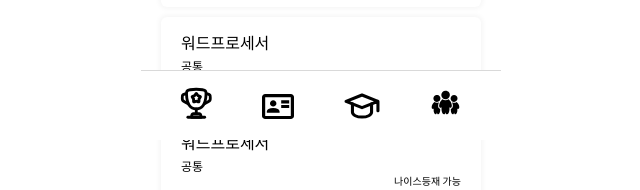
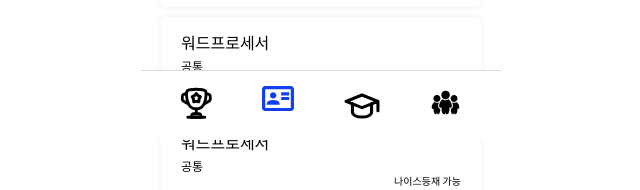
Before and after one commit to 2024Narsha/NARSHA-WEB, a React (Vite) app: page /license in a window 1280 px wide. Shown: the part 660-850 px from the top of the page, without its empty margins (319-959 px from the left). Built offline with nearby package versions, Linux system fonts and the light colour scheme.

Commit message:
Footer & Header 오류 수정 및 app.tsx에 기본적으로 불러오도록 설정

```diff
--- a/src/App.tsx
+++ b/src/App.tsx
@@ -10,10 +10,14 @@ import CategoryList from './pages/CategoryList/CategoryList';
 import CategoryResults from "./pages/CategoryResults/CategoryResults";
 import StartPage from "./pages/StartPage";
 
+import Header from "./components/Header/Header";
+import Footer from "./components/Footer/Footer";
+import { Outlet } from "react-router-dom";
 
 const App = () => {
   return (
     <BrowserRouter>
+      <Header />
       <Routes>
         <Route path="/" element={<Main />} />
         <Route path="/contests" element={<div>test 12234</div>} />
@@ -26,9 +30,9 @@ const App = () => {
         <Route path="/category-results" element={<CategoryResults />} />
         <Route path="/post-detail" element={<PostDetail />} />
         <Route path="/start-page" element={<StartPage />} />
-
-        <Route path="/previewList" element={<PreviewList />} /> {/* 이거 삭제해야 함 */}
+        <Route path="/" element={<Outlet />} />
       </Routes>
+      <Footer />
     </BrowserRouter>
   );
 }
--- a/src/components/Footer/Footer.tsx
+++ b/src/components/Footer/Footer.tsx
@@ -1,22 +1,16 @@
-import React, { useState } from 'react';
-import { useNavigate } from 'react-router-dom';
+import React from 'react';
+import { useNavigate, useMatch } from 'react-router-dom';
 import './Footer.css';
 
 const Footer = () => {
-  const [selectedIndex, setSelectedIndex] = useState<number | null>(null); // 초기값을 null로 설정
   const navigate = useNavigate();
 
-  const handleImageClick = (index: number) => {
-    setSelectedIndex(index);
+  const isHome = useMatch('/');
+  const isLicense = useMatch('/license');
 
-    if (index === 0) {
-      navigate('/');
-    } else if (index === 1) {
-      navigate('/license');
-    } else if (index === 2) {
-
-    } else if (index === 3) {
-
+  const handleImageClick = (path: string) => {
+    if (path) {
+      navigate(path);
     }
   };
 
@@ -26,26 +20,26 @@ const Footer = () => {
         <img
           src={`/contest.svg`}
           alt="대회"
-          className={`footer-icon ${selectedIndex === 0 ? 'selected' : ''}`}
-          onClick={() => handleImageClick(0)}
+          className={`footer-icon ${isHome ? 'selected' : ''}`}
+          onClick={() => handleImageClick('/')}
         />
         <img
           src={`/certificate.svg`}
           alt="자격증"
-          className={`footer-icon ${selectedIndex === 1 ? 'selected' : ''}`}
-          onClick={() => handleImageClick(1)}
+          className={`footer-icon ${isLicense ? 'selected' : ''}`}
+          onClick={() => handleImageClick('/license')}
         />
         <img
           src={`/service.svg`}
           alt="봉사활동"
-          className={`footer-icon large ${selectedIndex === 2 ? 'selected' : ''}`}
-          onClick={() => handleImageClick(2)}
+          className={`footer-icon large`}
+          onClick={() => {}}
         />
         <img
           src={`/people.svg`}
           alt="학교생활"
-          className={`footer-icon ${selectedIndex === 3 ? 'selected' : ''}`}
-          onClick={() => handleImageClick(3)}
+          className={`footer-icon`}
+          onClick={() => {}}
         />
       </div>
     </div>
--- a/src/components/Header/Header.css
+++ b/src/components/Header/Header.css
@@ -1,30 +1,25 @@
-.header {
-  width: 360px;
-  display: grid; /* grid 사용 */
-  height: 47px; /* 화면 전체 높이를 사용 (선택적) */
-  justify-items: center; /* 수평 가운데 정렬 */
-}
-
 .header-2 {
   position: fixed;
-  /* top: 0; */
   background-color: #1B3DEA;
   width: 100%;
-  max-width: 360px;
-  max-height: 47px;
-  margin-left: auto;
-  margin-right: auto;
-  /* box-shadow: 0 2px 5px rgba(0, 0, 0, 0.1); 그림자 효과 */
+  max-width: 360px;  /* 최대 너비를 360px로 설정 */
+  height: 47px; /* 높이 설정 */
+  margin-left: auto;  /* 좌측 여백을 자동으로 설정 */
+  margin-right: auto; /* 우측 여백을 자동으로 설정 */
   padding: 10px;  /* 여백 추가 */
   display: flex;
-  align-items: center; /* 수직 중앙 정렬 */
-  justify-content: space-between; /* 양쪽으로 정렬 */
+  align-items: center;  /* 수직 중앙 정렬 */
+  justify-content: space-between;  /* 양쪽으로 정렬 */
+  top: 0;  /* 화면 최상단에 고정 */
+  left: 0;  /* 왼쪽에 고정 */
+  right: 0;  /* 오른쪽에 고정 */
+  z-index: 1000;  /* 헤더가 다른 콘텐츠 위에 오도록 z-index 설정 */
 }
 
 .logo {
-  display: flex; /* 로고 컨테이너도 Flexbox로 설정 */
-  flex: 1; /* 로고 컨테이너가 가용 공간을 차지하도록 설정 */
-  justify-content: space-between; /* 자식 요소 간격을 최대화 */
+  display: flex;
+  flex: 1;  /* 로고 컨테이너가 가용 공간을 차지하도록 설정 */
+  justify-content: space-between;  /* 자식 요소 간격을 최대화 */
 }
 
 .header-image {
--- a/src/pages/CategoryList/CategoryList.tsx
+++ b/src/pages/CategoryList/CategoryList.tsx
@@ -34,7 +34,6 @@ const CategoryList = () => {
 
   return (
     <div className='centered-container'>
-      <Header />
       <CategorySearch />
 
       {/* 카테고리 선택 버튼들 */}
@@ -54,8 +53,6 @@ const CategoryList = () => {
       <button className="search-button" onClick={handleSearchClick}>
         검색하기
       </button>
-
-      <Footer />
     </div>
   );
 };
--- a/src/pages/Main/Main.tsx
+++ b/src/pages/Main/Main.tsx
@@ -35,7 +35,6 @@ const NoticeBar = () => {
 const Main = () => {
   return (
     <div className="centered-container">
-      <Header />
       <NoticeBar />
       <div className='parent-container'>
       <div className="content">
@@ -45,7 +44,6 @@ const Main = () => {
         <p /><p /><p />
         {/* 여기에 페이지의 내용을 추가합니다. */}
       </div>
-      <Footer />
     </div>
     </div>
   );
```
